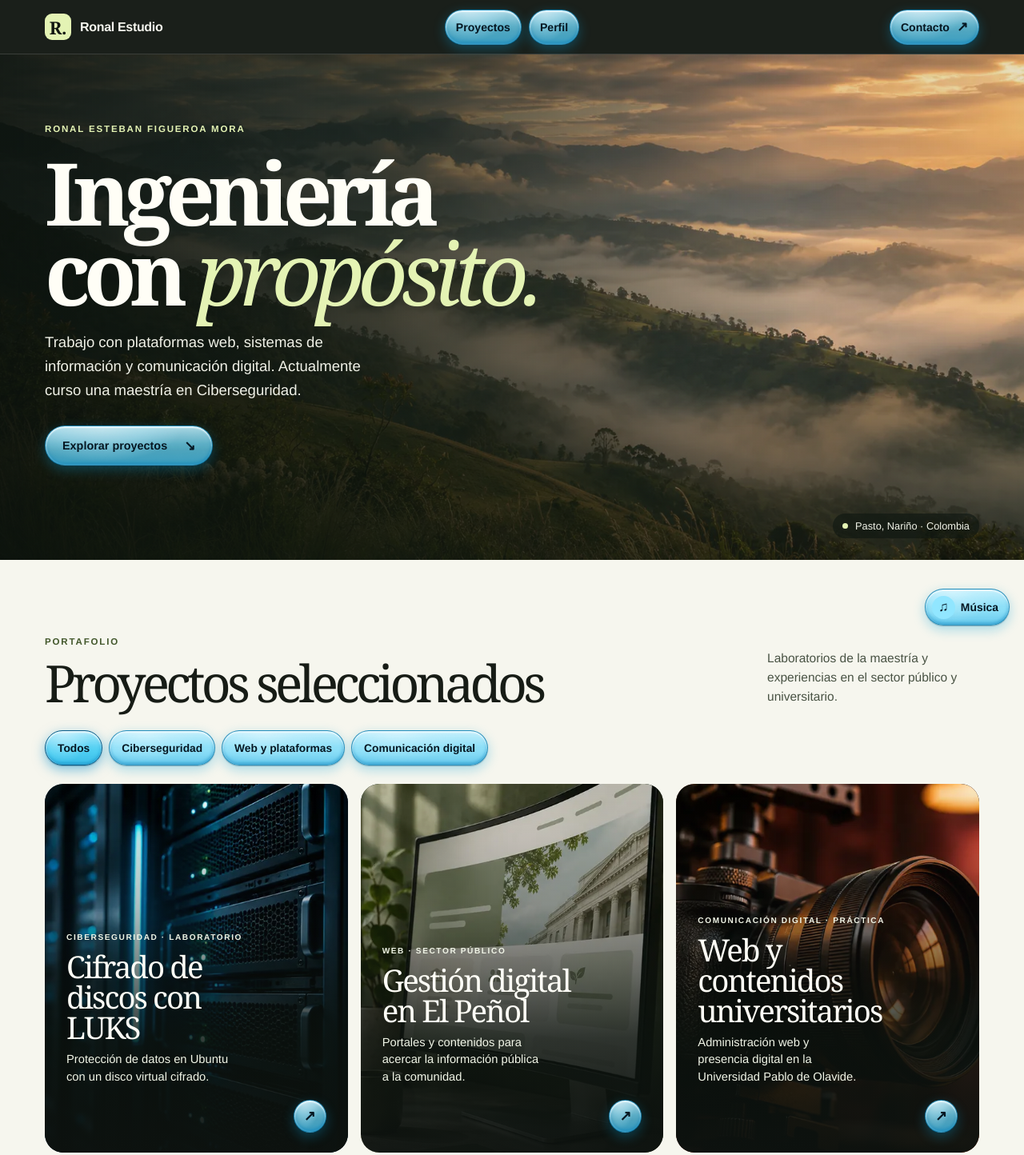
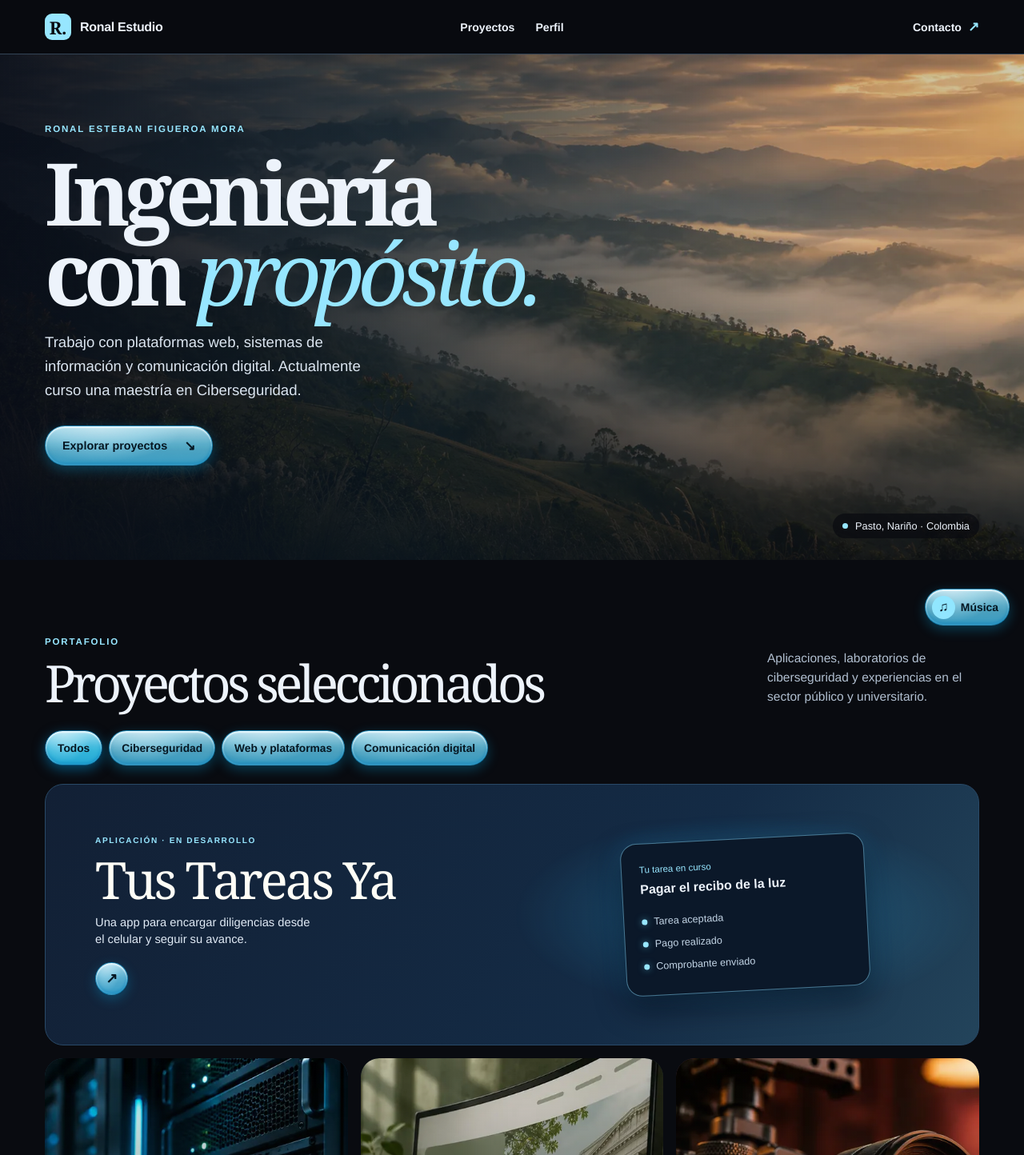
Before and after one commit to ronal728/paginaWeb, a plain HTML site: page public/index.html in a window 1280 px wide. Shown: the top 1444 px of the page at 80% size. Drawn offline with Linux system fonts and the light colour scheme.

Commit message:
Destacar Tus Tareas Ya y aplicar una paleta oscura

```diff
--- a/public/index.html
+++ b/public/index.html
@@ -4,7 +4,7 @@
   <meta charset="utf-8">
   <meta name="viewport" content="width=device-width, initial-scale=1">
   <meta name="description" content="Portafolio de Ronal Esteban Figueroa Mora, ingeniero de sistemas en Pasto, Colombia. Proyectos de ciberseguridad, web y comunicación digital.">
-  <meta name="theme-color" content="#111611">
+  <meta name="theme-color" content="#090b10">
   <title>Ronal Estudio · Ingeniería de sistemas</title>
   <link rel="icon" href="./assets/icon.svg" type="image/svg+xml">
   <link rel="stylesheet" href="./styles.css">
@@ -46,7 +46,7 @@
           <p class="eyebrow section-label">Portafolio</p>
           <h2 id="project-title">Proyectos seleccionados</h2>
         </div>
-        <p>Laboratorios de la maestría y experiencias en el sector público y universitario.</p>
+        <p>Aplicaciones, laboratorios de ciberseguridad y experiencias en el sector público y universitario.</p>
       </div>
       <div class="filters" aria-label="Filtrar proyectos" role="group" hidden>
         <button type="button" data-filter="todos" aria-pressed="true">Todos</button>
@@ -57,6 +57,33 @@
       <p id="resultados" class="sr-only" role="status"></p>
 
       <div class="cards">
+        <article class="project project-featured" data-categories="web">
+          <button class="project-button" type="button" aria-labelledby="tareas-title" aria-haspopup="dialog" disabled>
+            <div class="task-illustration" aria-hidden="true">
+              <div class="task-preview">
+                <span class="task-preview-caption">Tu tarea en curso</span>
+                <strong>Pagar el recibo de la luz</strong>
+                <ol>
+                  <li>Tarea aceptada</li>
+                  <li>Pago realizado</li>
+                  <li>Comprobante enviado</li>
+                </ol>
+              </div>
+            </div>
+            <div class="card-content">
+              <span class="eyebrow">Aplicación · En desarrollo</span>
+              <h3 id="tareas-title">Tus Tareas Ya</h3>
+              <p>Una app para encargar diligencias desde el celular y seguir su avance.</p>
+              <span class="card-arrow" aria-hidden="true">↗</span>
+            </div>
+          </button>
+          <template>
+            <p>Estoy desarrollando Tus Tareas Ya para que una persona pueda pedir ayuda con un pago, trámite o mandado. La idea es conectar a quien solicita la tarea con una persona verificada cercana y permitirle ver el avance hasta recibir el comprobante.</p>
+            <dl><dt>Etapa actual</dt><dd>Diseño de la landing y bocetos de la app en Figma.</dd></dl>
+            <a class="project-link" href="https://www.figma.com/design/muJqDWpbaJsbO7DOkj1ycY/Tus-Tareas-Ya-%E2%80%93-Landing?node-id=0-1" target="_blank" rel="noopener noreferrer">Ver el diseño en Figma <span aria-hidden="true">↗</span></a>
+          </template>
+        </article>
+
         <article class="project" data-categories="seguridad">
           <button class="project-button" type="button" aria-labelledby="luks-title" aria-haspopup="dialog" disabled>
             <img src="./assets/seguridad.webp" width="510" height="680" alt="" loading="lazy">
--- a/public/main.js
+++ b/public/main.js
@@ -78,7 +78,7 @@ music.addEventListener("keydown", (event) => {
 });
 
 const glassButtons = document.querySelectorAll(
-  ".button, .nav-links a, .nav-contact, .filters button, .music-toggle, .icon-button, .project-button"
+  ".button, .filters button, .music-toggle, .icon-button, .project-button"
 );
 const reducedMotion = window.matchMedia("(prefers-reduced-motion: reduce)");
 
--- a/public/styles.css
+++ b/public/styles.css
@@ -1,14 +1,15 @@
 :root {
-  color-scheme: light;
-  --ink: #171c16;
-  --muted: #495344;
-  --paper: #f6f6ee;
-  --lime: #e4f3b4;
-  --dark: #111611;
+  color-scheme: dark;
+  --ink: #edf3fb;
+  --muted: #b1bfd0;
+  --canvas: #090b10;
+  --surface: #111825;
+  --line: #334456;
+  --accent: #97e6ff;
   --shell: min(1260px, 100% - 112px);
   font-family: "Aptos", "Helvetica Neue", Arial, sans-serif;
   color: var(--ink);
-  background: var(--paper);
+  background: var(--canvas);
 }
 
 *, *::before, *::after { box-sizing: border-box; }
@@ -18,43 +19,44 @@ body { margin: 0; }
 a { color: inherit; }
 button { font: inherit; cursor: pointer; }
 button:disabled { cursor: default; }
-:focus-visible { outline: 3px solid #638300; outline-offset: 5px; }
-.hero :focus-visible, .site-header :focus-visible, .site-footer :focus-visible { outline-color: var(--lime); }
+:focus-visible { outline: 3px solid var(--accent); outline-offset: 5px; }
 .shell { width: var(--shell); margin-inline: auto; }
 .sr-only, .skip:not(:focus) { position: absolute; width: 1px; height: 1px; overflow: hidden; white-space: nowrap; clip-path: inset(50%); }
-.skip { position: fixed; z-index: 30; top: 12px; left: 12px; background: var(--lime); padding: 12px 16px; }
+.skip { position: fixed; z-index: 30; top: 12px; left: 12px; background: var(--accent); color: var(--canvas); padding: 12px 16px; }
 section[id] { scroll-margin-top: 90px; }
 
-.site-header { position: sticky; top: 0; z-index: 10; color: #f6f6ee; background: #111611f5; border-bottom: 1px solid #ffffff24; }
+.site-header { position: sticky; top: 0; z-index: 10; color: var(--ink); background: #090b10f7; border-bottom: 1px solid var(--line); }
 .nav { min-height: 67px; display: grid; grid-template-columns: 1fr auto 1fr; align-items: center; gap: 24px; }
 .nav a { display: inline-flex; align-items: center; text-decoration: none; min-height: 44px; }
 .brand { gap: 11px; font-weight: 700; letter-spacing: -.02em; width: max-content; }
-.monogram { display: grid; place-items: center; width: 33px; height: 33px; border-radius: 9px; color: var(--dark); background: var(--lime); font: bold 22px Georgia, serif; }
-.nav-links { display: flex; gap: 9px; }
-:is(.nav-links a, .nav-contact) { justify-content: center; padding-inline: 13px; border-radius: 40px; font-size: .88rem; }
-.nav-contact { justify-self: end; gap: 9px; }
+.monogram { display: grid; place-items: center; width: 33px; height: 33px; border-radius: 9px; color: var(--canvas); background: var(--accent); font: bold 22px Georgia, serif; }
+.nav-links { display: flex; gap: 26px; }
+:is(.nav-links a, .nav-contact) { font-size: .88rem; font-weight: 650; }
+:is(.nav-links a, .nav-contact):hover { color: var(--accent); }
+.nav-contact { justify-self: end; gap: 8px; }
+.nav-contact span { color: var(--accent); }
 
-.hero { position: relative; isolation: isolate; color: #fffef6; background: #272f23; }
+.hero { position: relative; isolation: isolate; color: var(--ink); background: #121c28; }
 .hero-photo, .hero-photo img, .hero::after { position: absolute; inset: 0; width: 100%; height: 100%; }
 .hero-photo { z-index: -2; }
 .hero-photo img { object-fit: cover; object-position: center 57%; }
-.hero::after { content: ""; z-index: -1; background: linear-gradient(90deg, #0b120de8, #0d160eaf 38%, #1118111a 78%), linear-gradient(0deg, #1017119c, transparent 43%); }
+.hero::after { content: ""; z-index: -1; background: linear-gradient(90deg, #080d18ed, #081723ad 38%, #0a182433 78%), linear-gradient(0deg, #090b10c9, transparent 42%); }
 .hero-layout { min-height: clamp(555px, 73svh, 760px); display: flex; align-items: center; position: relative; padding-block: 85px 118px; }
 .hero-copy { max-width: 760px; }
 .eyebrow { margin: 0; font-weight: 750; font-size: .72rem; letter-spacing: .16em; line-height: 1.5; text-transform: uppercase; }
-.hero-name { color: var(--lime); }
+.hero-name { color: var(--accent); }
 h1, h2, h3, p { margin-top: 0; }
 h1 { margin-block: 21px 23px; font: 600 clamp(4rem, 8.45vw, 9rem)/.92 Georgia, serif; letter-spacing: -.078em; }
-h1 em { color: var(--lime); font-weight: 400; }
-.hero-lede { max-width: 410px; margin-bottom: 30px; font-size: clamp(1.02rem, 1.55vw, 1.16rem); line-height: 1.6; color: #f0f1e7; }
+h1 em { color: var(--accent); font-weight: 400; }
+.hero-lede { max-width: 410px; margin-bottom: 30px; font-size: clamp(1.02rem, 1.55vw, 1.16rem); line-height: 1.6; color: #dbe5f0; }
 .button { display: inline-flex; align-items: center; justify-content: center; min-height: 50px; gap: 21px; padding: 12px 21px; border-radius: 40px; text-decoration: none; font-size: .9rem; font-weight: 750; }
 .button span, .nav-contact span { font-size: 1.05rem; }
-.hero-location { position: absolute; bottom: 15px; right: 0; display: flex; gap: 9px; align-items: center; padding: 8px 12px; border-radius: 20px; background: #101711a8; color: #f1f3e8; font-size: .8rem; }
-.hero-location span { width: 7px; height: 7px; border-radius: 50%; background: var(--lime); }
+.hero-location { position: absolute; bottom: 15px; right: 0; display: flex; gap: 9px; align-items: center; padding: 8px 12px; border-radius: 20px; background: #090b10b8; color: var(--ink); font-size: .8rem; }
+.hero-location span { width: 7px; height: 7px; border-radius: 50%; background: var(--accent); }
 
 .section { padding-block: 94px 102px; }
 .section-heading { display: flex; gap: 28px; justify-content: space-between; align-items: end; margin-bottom: 28px; }
-.section-label { color: #43582c; margin-bottom: 11px; }
+.section-label { color: var(--accent); margin-bottom: 11px; }
 h2 { margin-bottom: 0; font: 500 clamp(2.8rem, 5vw, 5rem)/.98 Georgia, serif; letter-spacing: -.074em; }
 .section-heading > p { margin-bottom: 2px; max-width: 265px; color: var(--muted); font-size: .97rem; line-height: 1.55; }
 .filters { display: flex; flex-wrap: wrap; gap: 8px; margin-bottom: 23px; }
@@ -62,31 +64,71 @@ h2 { margin-bottom: 0; font: 500 clamp(2.8rem, 5vw, 5rem)/.98 Georgia, serif; le
 
 .cards { display: grid; grid-template-columns: repeat(3, minmax(0, 1fr)); gap: 16px; }
 .project { border-radius: 23px; overflow: hidden; background: #172e3d; }
-.project-web { background: #2b3a26; }
-.project-media { background: #4d2e22; }
+.project-web { background: #1c2a29; }
+.project-media { background: #34232d; }
 .project-button { position: relative; isolation: isolate; display: flex; align-items: end; text-align: left; width: 100%; min-height: clamp(365px, 36vw, 490px); color: #fffef6; background: transparent; border: 0; border-radius: inherit; overflow: hidden; padding: 0; }
-.project-button:focus-visible { outline-color: var(--lime); outline-offset: -5px; }
+.project-button:focus-visible { outline-color: var(--accent); outline-offset: -5px; }
 .project-button img, .project-button::after { position: absolute; inset: 0; width: 100%; height: 100%; }
 .project-button img { object-fit: cover; z-index: -2; transition: transform .42s cubic-bezier(.2,.7,.2,1); }
-.project-button::after { content: ""; z-index: -1; background: linear-gradient(0deg, #0d120ff5, #0c130fd1 31%, #0b101343 66%, transparent); }
+.project-button::after { content: ""; z-index: -1; background: linear-gradient(0deg, #080b14f5, #0d1521d1 31%, #0b101343 66%, transparent); }
 .project-button:not(:disabled):hover img, .project-button:focus-visible img { transform: scale(1.055); }
 .card-content { width: 100%; padding: 28px 27px 25px; }
-.card-content .eyebrow { display: block; color: #f1f5e7; font-size: .63rem; }
+.card-content .eyebrow { display: block; color: #e0eaf5; font-size: .63rem; }
 .card-content h3 { font: 500 clamp(1.75rem, 3vw, 2.9rem)/.99 Georgia, serif; letter-spacing: -.05em; margin-block: 10px 11px; max-width: 12ch; }
-.card-content p { max-width: 25ch; line-height: 1.45; margin-bottom: 0; color: #f1f5e7; font-size: .92rem; }
+.card-content p { max-width: 25ch; line-height: 1.45; margin-bottom: 0; color: #e0eaf5; font-size: .92rem; }
 .card-arrow { display: grid; place-items: center; width: 41px; height: 41px; margin: 18px 0 0 auto; border-radius: 50%; font-size: 1.1rem; }
 
-.profile { background: #e6eadc; padding-block: 85px; }
+.project-featured {
+  grid-column: 1 / -1;
+  border: 1px solid #294967;
+  background: linear-gradient(122deg, #122035, #142b45 64%, #23445b);
+}
+.project-featured .project-button {
+  display: grid;
+  grid-template-columns: 1fr 1fr;
+  align-items: center;
+  min-height: 320px;
+}
+.project-featured .project-button::after { content: none; }
+.project-featured .card-content { grid-column: 1; grid-row: 1; padding: clamp(24px, 5vw, 62px); }
+.project-featured .card-content .eyebrow { color: var(--accent); }
+.project-featured .card-content h3 { font-size: clamp(2.65rem, 5vw, 4.75rem); }
+.project-featured .card-content p { max-width: 34ch; }
+.project-featured .card-arrow { margin-left: 0; }
+.task-illustration {
+  grid-column: 2;
+  display: grid;
+  justify-items: center;
+  padding: 32px 24px;
+  background: radial-gradient(ellipse, #32c2f949 0%, transparent 70%);
+}
+.task-preview {
+  width: min(100%, 305px);
+  padding: 22px;
+  border: 1px solid #84d5f981;
+  border-radius: 20px;
+  background: #0b1829;
+  box-shadow: 0 15px 36px #030b19a8, 0 0 30px #42b2f330;
+  transform: rotate(-3deg);
+}
+.task-preview-caption { color: var(--accent); font-size: .72rem; }
+.task-preview strong { display: block; margin-top: 8px; color: var(--ink); }
+.task-preview ol { list-style: none; padding: 0; margin: 17px 0 0; color: #c3d5e6; font-size: .79rem; }
+.task-preview li { display: flex; align-items: center; gap: 8px; padding: 7px 0; }
+.task-preview li::before { content: ""; width: 7px; height: 7px; border-radius: 50%; background: var(--accent); box-shadow: 0 0 9px #61d9ff84; }
+.project-link { display: inline-flex; align-items: center; gap: 8px; min-height: 44px; color: var(--accent); text-underline-offset: .2em; }
+
+.profile { background: linear-gradient(132deg, #121e2c, var(--surface) 55%); border-block: 1px solid var(--line); padding-block: 85px; }
 .profile-layout { display: grid; grid-template-columns: 1fr 1fr; gap: clamp(42px, 8vw, 130px); align-items: end; }
 .profile-layout p:not(.eyebrow), .contact p:not(.eyebrow) { color: var(--muted); margin: 22px 0 0; line-height: 1.66; max-width: 46ch; }
 .timeline { margin: 0; }
-.timeline div { padding-block: 17px; border-top: 1px solid #afb8a3; }
+.timeline div { padding-block: 17px; border-top: 1px solid var(--line); }
 .timeline dt { font-weight: 750; font-size: 1.04rem; }
 .timeline dd { margin: 6px 0 0; color: var(--muted); line-height: 1.5; }
 .contact { display: flex; align-items: end; justify-content: space-between; gap: 28px; padding-block: 88px; }
 .contact-links { display: grid; justify-items: start; gap: 13px; }
 .code-link { font-size: .9rem; text-underline-offset: .25em; padding: 8px 0; }
-.site-footer { background: var(--dark); color: #f4f4e9; font-size: .82rem; }
+.site-footer { background: #06090e; color: var(--muted); border-top: 1px solid var(--line); font-size: .82rem; }
 .footer-inner { display: flex; justify-content: space-between; padding-block: 25px 86px; gap: 22px; }
 .footer-inner a { text-underline-offset: .23em; }
 
@@ -94,17 +136,17 @@ h2 { margin-bottom: 0; font: 500 clamp(2.8rem, 5vw, 5rem)/.98 Georgia, serif; le
 .music-toggle { display: flex; align-items: center; gap: 7px; min-height: 46px; margin-left: auto; padding: 7px 13px 7px 8px; border-radius: 40px; font-size: .87rem; text-decoration: none; }
 .music-toggle[aria-expanded="true"] .music-note { background: #e8fbff; }
 .music-note { display: grid; place-items: center; width: 29px; height: 29px; border-radius: 50%; background: #91e6ff; color: #071b28; font-size: 1.05rem; }
-.music-panel { position: absolute; right: 0; bottom: calc(100% + 9px); width: min(345px, 100vw - 36px); max-height: calc(100dvh - 95px); overflow: auto; padding: 16px; border: 1px solid #c8cfbd; border-radius: 20px; background: var(--paper); box-shadow: 0 10px 42px #111a1640; visibility: hidden; opacity: 0; transform: translateY(8px); transition: opacity .2s, transform .2s, visibility .2s; }
+.music-panel { position: absolute; right: 0; bottom: calc(100% + 9px); width: min(345px, 100vw - 36px); max-height: calc(100dvh - 95px); overflow: auto; padding: 16px; border: 1px solid var(--line); border-radius: 20px; background: var(--surface); box-shadow: 0 10px 42px #111a1640; visibility: hidden; opacity: 0; transform: translateY(8px); transition: opacity .2s, transform .2s, visibility .2s; }
 .music-panel.is-open { visibility: visible; opacity: 1; transform: none; }
 .panel-heading { display: flex; justify-content: space-between; align-items: start; gap: 10px; margin-bottom: 11px; }
 .panel-heading .section-label { margin-bottom: 4px; }
 .panel-heading h2 { font-size: 1.9rem; }
 .icon-button { display: grid; place-items: center; width: 44px; height: 44px; border-radius: 50%; font-size: 1.4rem; }
-.music-panel iframe { display: block; width: 100%; border: 0; border-radius: 12px; background: #e4e9dc; }
+.music-panel iframe { display: block; width: 100%; border: 0; border-radius: 12px; background: var(--canvas); }
 .spotify-link { display: inline-flex; margin-top: 9px; align-items: center; gap: 7px; min-height: 38px; font-size: .82rem; text-underline-offset: .2em; }
 
-dialog { width: min(590px, 100% - 30px); max-height: calc(100dvh - 30px); padding: clamp(23px, 5vw, 48px); border: 1px solid #b8c2aa; border-radius: 24px; color: var(--ink); background: var(--paper); }
-dialog::backdrop { background: #121911b8; }
+dialog { width: min(590px, 100% - 30px); max-height: calc(100dvh - 30px); padding: clamp(23px, 5vw, 48px); border: 1px solid var(--line); border-radius: 24px; color: var(--ink); background: var(--surface); }
+dialog::backdrop { background: #03070ece; }
 body:has(dialog[open]) { overflow: hidden; }
 dialog form { display: flex; justify-content: end; margin-bottom: 12px; }
 dialog h2 { font-size: clamp(2.4rem, 5vw, 4rem); margin-bottom: 18px; }
@@ -115,7 +157,7 @@ dialog dd { margin: 3px 0 12px; color: var(--muted); }
 
 
 /* The bright rim and cursor reflection stay visible across light and dark surfaces. */
-:is(.button, .nav-links a, .nav-contact, .filters button, .card-arrow, .music-toggle, .icon-button) {
+:is(.button, .filters button, .card-arrow, .music-toggle, .icon-button) {
   --glass-tint: #65d6fbbd;
   --glass-rim: #087aabc4;
   --glass-highlight: #ecfbfff5;
@@ -147,7 +189,7 @@ dialog dd { margin: 3px 0 12px; color: var(--muted); }
 }
 
 @media (hover: hover) {
-  :is(.button, .nav-links a, .nav-contact, .filters button, .music-toggle, .icon-button):hover,
+  :is(.button, .filters button, .music-toggle, .icon-button):hover,
   .project-button:not(:disabled):hover .card-arrow {
     --glass-rest-reflection: var(--glass-reflection);
     --glass-halo: #00aeefb0;
@@ -155,14 +197,14 @@ dialog dd { margin: 3px 0 12px; color: var(--muted); }
   }
 }
 
-:is(.button, .nav-links a, .nav-contact, .filters button, .music-toggle, .icon-button):active,
+:is(.button, .filters button, .music-toggle, .icon-button):active,
 .project-button:not(:disabled):active .card-arrow {
   --glass-rest-reflection: var(--glass-reflection);
   transform: scale(.96);
 }
 
 @supports not ((backdrop-filter: blur(1px)) or (-webkit-backdrop-filter: blur(1px))) {
-  :is(.button, .nav-links a, .nav-contact, .filters button, .card-arrow, .music-toggle, .icon-button) { --glass-tint: #93e3fb; }
+  :is(.button, .filters button, .card-arrow, .music-toggle, .icon-button) { --glass-tint: #93e3fb; }
   :is(.filters button[aria-pressed="true"], .music-toggle[aria-expanded="true"]) { --glass-tint: #58d1f5; }
 }
 
@@ -176,18 +218,19 @@ dialog dd { margin: 3px 0 12px; color: var(--muted); }
   .nav { width: calc(100% - 20px); min-height: 60px; gap: 6px; grid-template-columns: 1fr auto auto; }
   .brand { gap: 6px; font-size: .82rem; }
   .monogram { width: 26px; height: 26px; font-size: 17px; border-radius: 6px; }
-  .nav-links { gap: 4px; }
-  :is(.nav-links a, .nav-contact) { font-size: .77rem; padding-inline: 7px; }
+  .nav-links { gap: 13px; }
+  :is(.nav-links a, .nav-contact) { font-size: .77rem; }
   .nav-contact span { display: none; }
   .hero-layout { min-height: min(690px, 105svh); padding-block: 66px 105px; }
-  .hero::after { background: linear-gradient(90deg, #0b120dc7, #0d160e5e), linear-gradient(0deg, #1017119c, transparent 57%); }
+  .hero::after { background: linear-gradient(90deg, #070d18d9, #0a1a2866), linear-gradient(0deg, #090b10c9, transparent 52%); }
   .hero-photo img { object-position: 57% center; }
   h1 { font-size: clamp(3.55rem, 12.2vw, 5.4rem); }
   .hero-lede { max-width: 33ch; }
   .hero-location { right: auto; left: 0; padding-left: 0; background: none; }
   .section-heading, .contact { display: grid; gap: 14px; }
   .section-heading > p { max-width: 42ch; }
-  .cards, .profile-layout { grid-template-columns: 1fr; }
+  .cards, .profile-layout, .project-featured .project-button { grid-template-columns: 1fr; }
+  .task-illustration { grid-column: 1; padding: 4px 24px 28px; }
   .card-content { padding: 24px; }
   .card-content h3 { font-size: 2.55rem; }
   .profile, .contact { padding-block: 63px; }
@@ -196,5 +239,5 @@ dialog dd { margin: 3px 0 12px; color: var(--muted); }
 }
 @media (prefers-reduced-motion: reduce) {
   *, *::before, *::after { scroll-behavior: auto !important; transition: none !important; }
-  :is(.button, .nav-links a, .nav-contact, .filters button, .music-toggle, .icon-button, .card-arrow) { transform: none !important; }
+  :is(.button, .filters button, .music-toggle, .icon-button, .card-arrow) { transform: none !important; }
 }
```
Also changed, not shown: public/assets/icon.svg.
